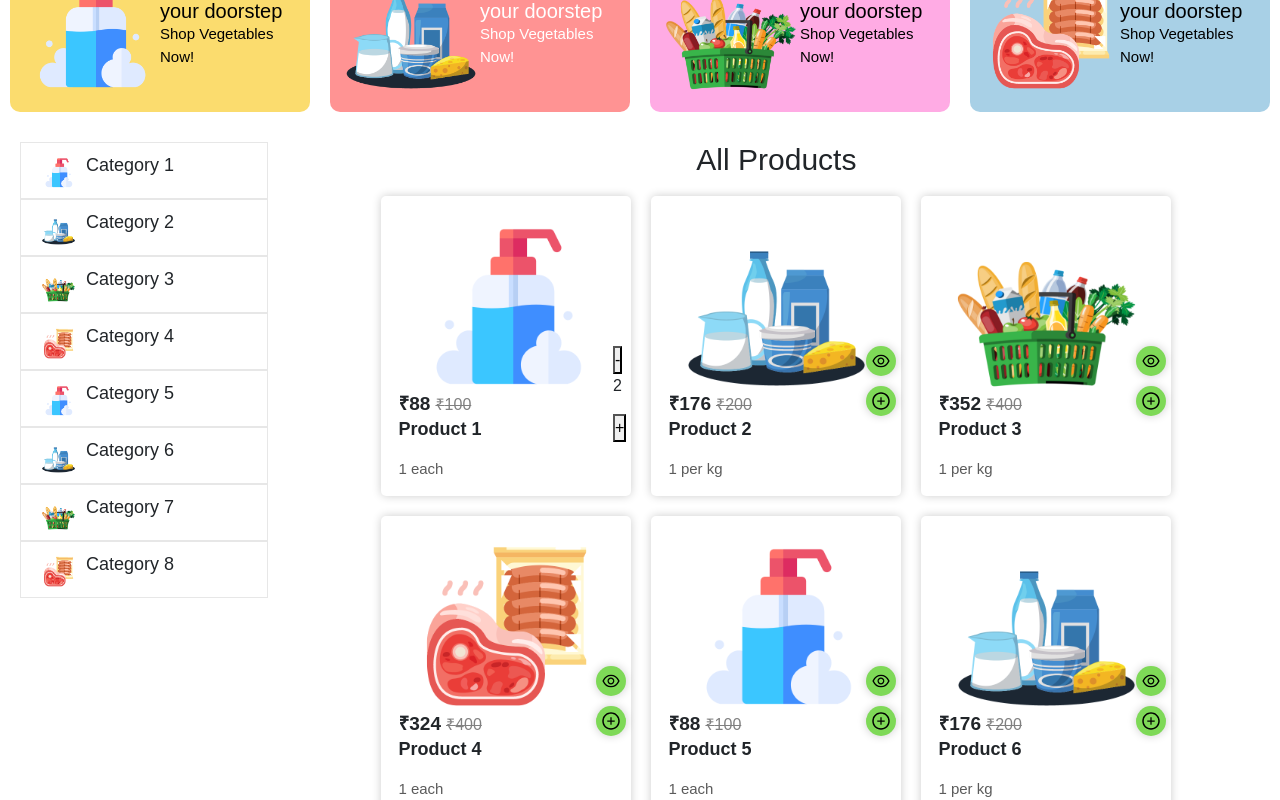
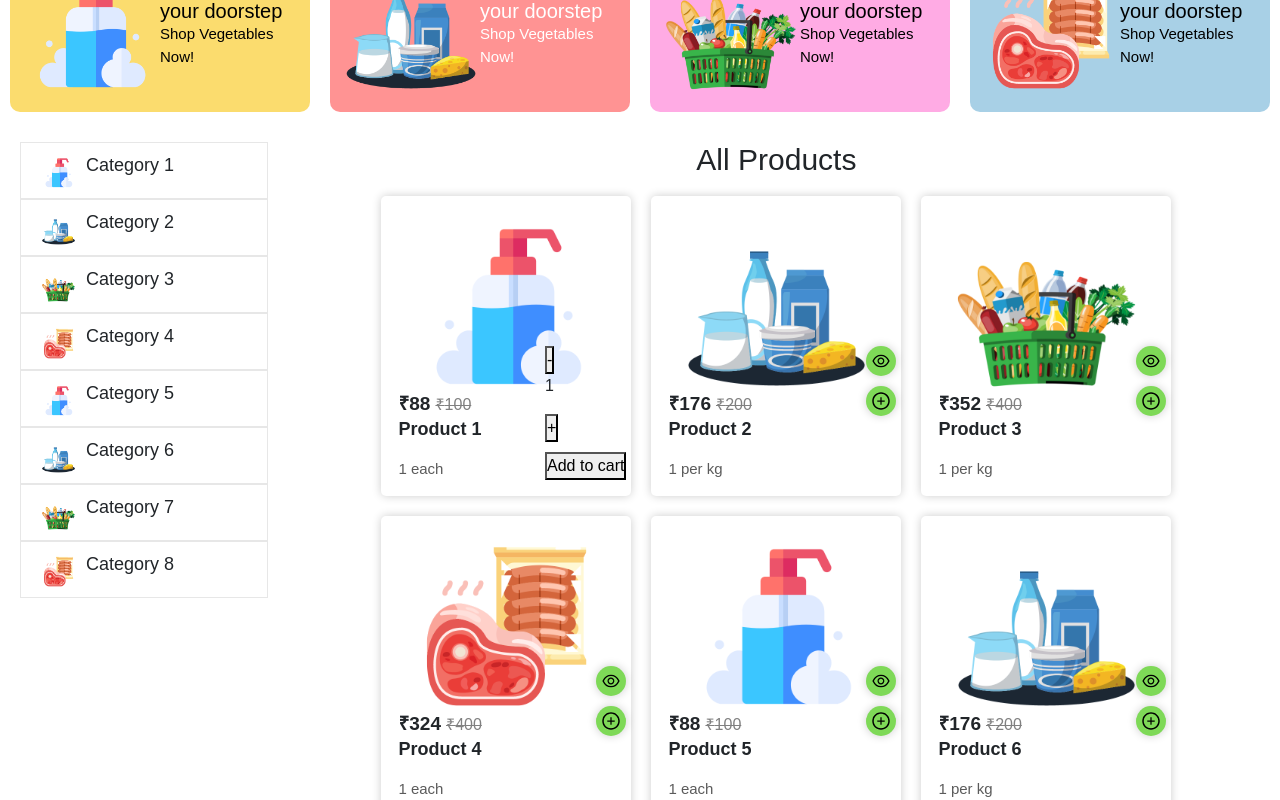
Before and after one commit to allenlopes/AaplaKirana, a React (Create React App) app: page / in a window 1280 px wide. Both pictures are taken after a click on the icon 611 px from the left and 1207 px from the top of the page. Shown: the part 807-1607 px from the top of the page. Built offline with nearby package versions, Linux system fonts and the light colour scheme.

Commit message:
In src/components/Product/AllProductCard.js file modified

```diff
--- a/src/components/Product/AllProductCard.js
+++ b/src/components/Product/AllProductCard.js
@@ -6,7 +6,7 @@ import './AllProductCard.css'
 const AllProductCard = ({ data }) => {
 
   const [show, setShow] = useState(false)
-  const [qty, setqty] = useState(2)
+  const [qty, setqty] = useState(1)
   return (
     <div className="product">
       <div className="s1">
@@ -39,6 +39,9 @@ const AllProductCard = ({ data }) => {
             <p>{qty}</p>
             <button onClick={() => setqty(qty+1)}>+</button>
           </div>
+          <button className='addtocart'>
+            Add to cart
+          </button>
         </div>
       :
         <div className="addbtn">
```
